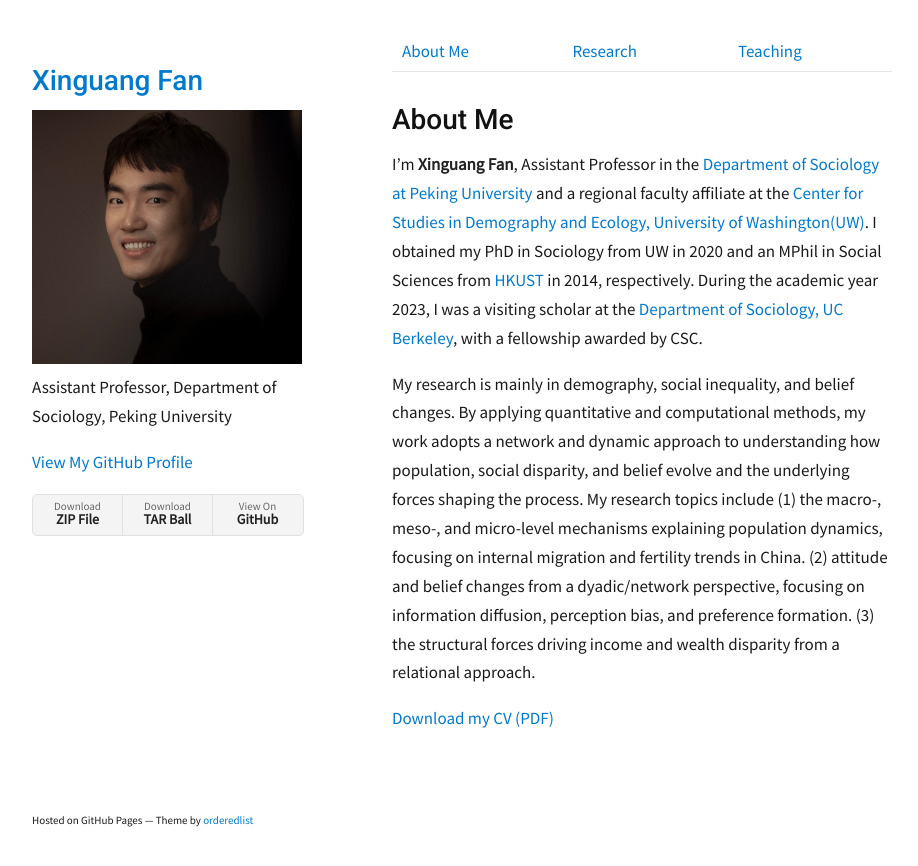
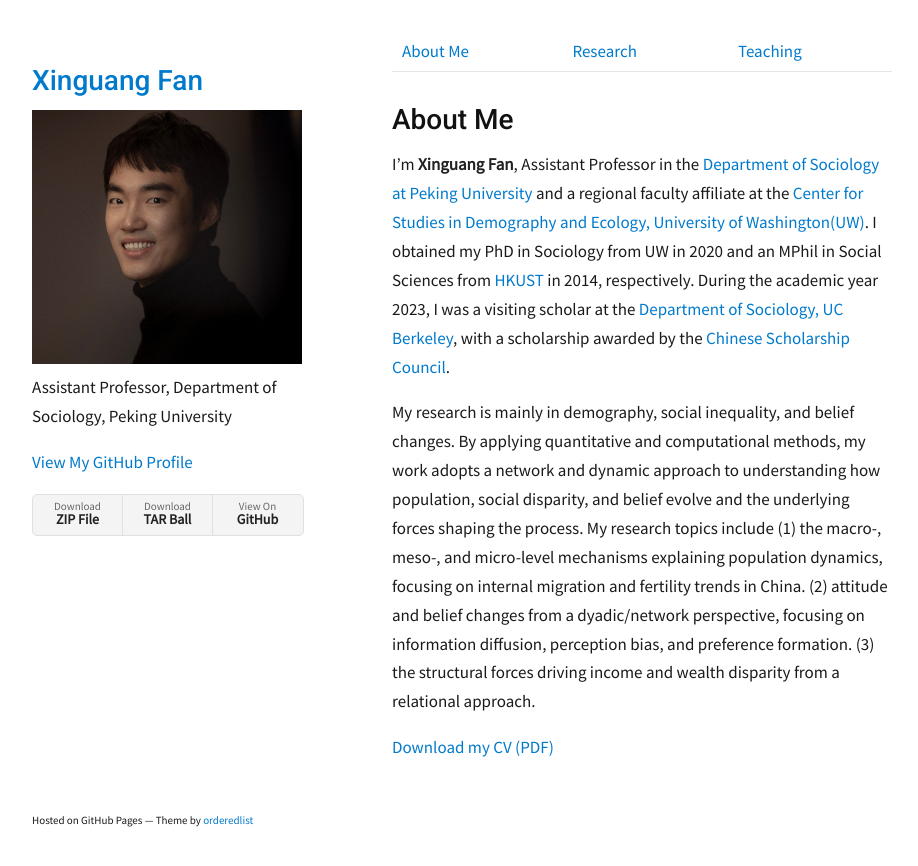
Before and after one commit to xinguang-fan/xinguang-fan.github.io, a Jekyll site: the page built from index.md, in a window 1280 px wide. Shown: the top 866 px of the page, without its empty margins (178-1096 px from the left). Built offline with Jekyll 4.4.1, drawn with Linux system fonts in a browser that asks for light colours.

Commit message:
Update index.md

```diff
--- a/index.md
+++ b/index.md
@@ -13,7 +13,7 @@ nav_order: 1
 
 # About Me
 
-I'm **Xinguang Fan**, Assistant Professor in the [Department of Sociology at Peking University](http://www.shehui.pku.edu.cn/) and a regional faculty affiliate at the [Center for Studies in Demography and Ecology, University of Washington(UW)](https://csde.washington.edu/). I obtained my PhD in Sociology from UW in 2020 and an MPhil in Social Sciences from [HKUST](https://sosc.hkust.edu.hk/) in 2014, respectively. During the academic year 2023, I was a visiting scholar at the [Department of Sociology, UC Berkeley](https://sociology.berkeley.edu/), with a fellowship awarded by CSC.
+I'm **Xinguang Fan**, Assistant Professor in the [Department of Sociology at Peking University](http://www.shehui.pku.edu.cn/) and a regional faculty affiliate at the [Center for Studies in Demography and Ecology, University of Washington(UW)](https://csde.washington.edu/). I obtained my PhD in Sociology from UW in 2020 and an MPhil in Social Sciences from [HKUST](https://sosc.hkust.edu.hk/) in 2014, respectively. During the academic year 2023, I was a visiting scholar at the [Department of Sociology, UC Berkeley](https://sociology.berkeley.edu/), with a scholarship awarded by the [Chinese Scholarship Council](https://www.chinesescholarshipcouncil.com/).
 
 My research is mainly in demography, social inequality, and belief changes. By applying quantitative and computational methods, my work adopts a network and dynamic approach to understanding how population, social disparity, and belief evolve and the underlying forces shaping the process. My research topics include (1) the macro-, meso-, and micro-level mechanisms explaining population dynamics, focusing on internal migration and fertility trends in China. (2) attitude and belief changes from a dyadic/network perspective, focusing on information diffusion, perception bias, and preference formation. (3) the structural forces driving income and wealth disparity from a relational approach.
 
```
